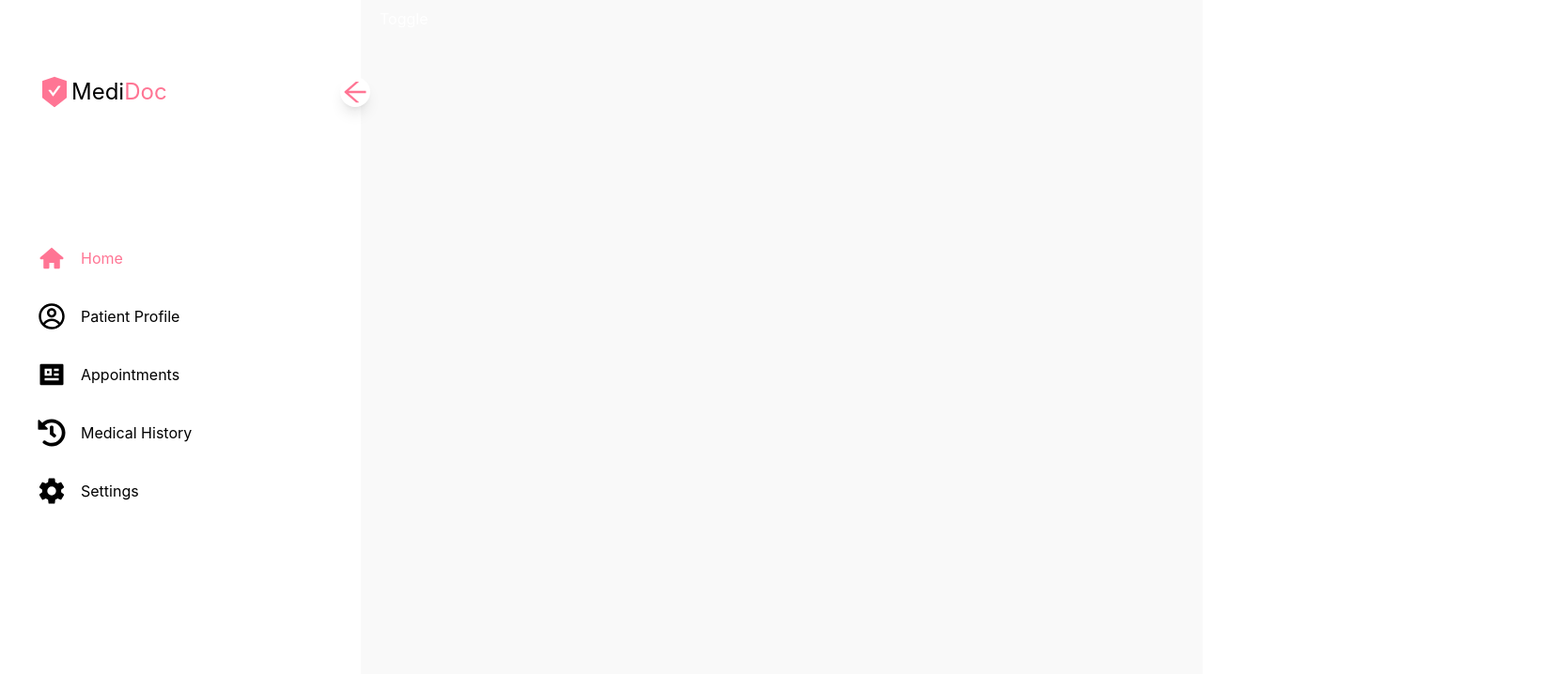
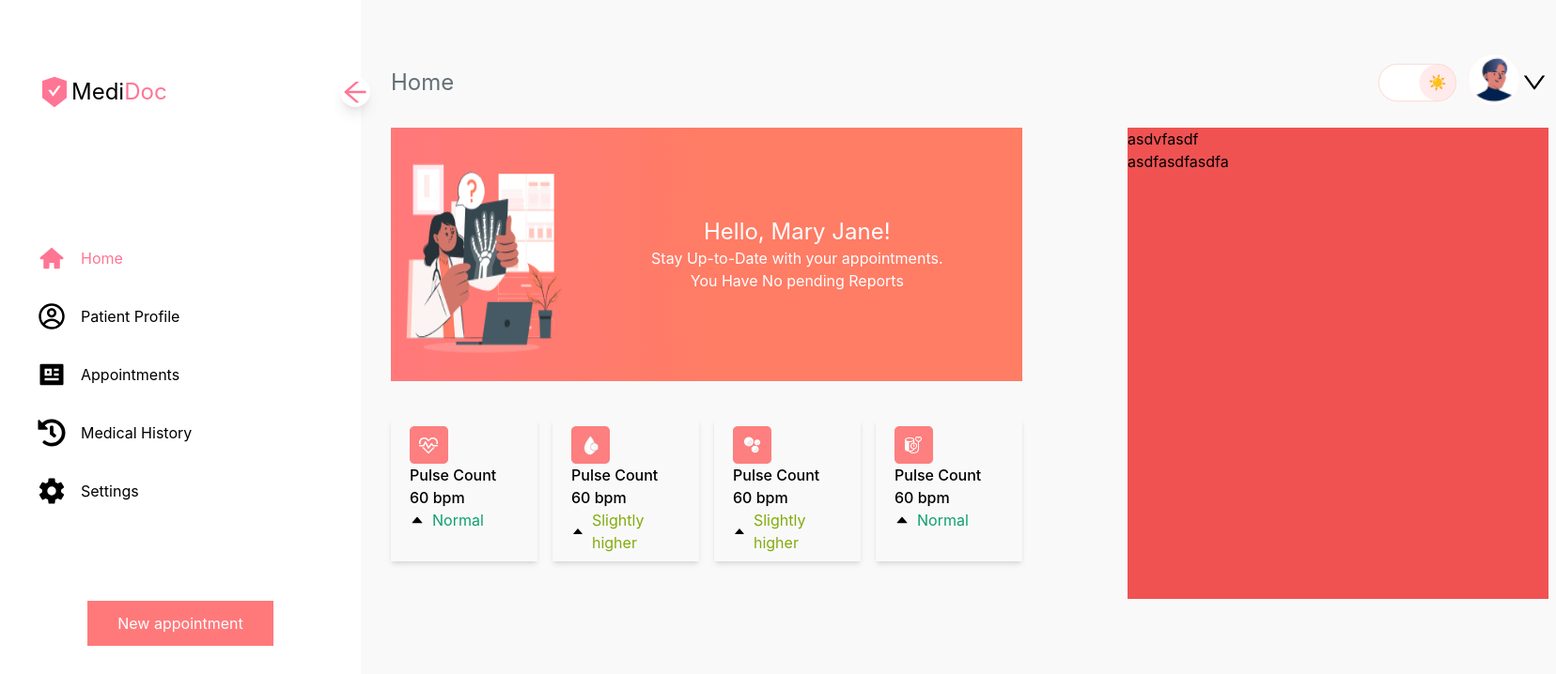
Before and after one commit to shaharia1999/News-web, a React (Create React App) app: page / in a window 1280 px wide. Shown: the top 718 px of the page at 94% size, 1656 px wide, since content can reach past the window. Built offline with nearby package versions, Linux system fonts and the light colour scheme.

Commit message:
git_push

```diff
--- a/src/App.js
+++ b/src/App.js
@@ -6,26 +6,38 @@ import { RiProfileFill } from "react-icons/ri";
 import { FaHistory } from "react-icons/fa";
 import { IoSettingsSharp } from "react-icons/io5";
 import { GiHamburgerMenu } from "react-icons/gi";
+import { AiFillCaretUp } from "react-icons/ai";
 import { FaPlus } from "react-icons/fa";
 import { useState } from "react";
-
+import light from "../src/Images/Toggle button.png";
+import dark from "../src/Images/Toggle button (1).png";
+import simple1 from "../src/Images/Svg_sample1.png";
+import avatar from "../src/Images/Avatar.png";
+import love from "../src/Images/Frame 2846.png";
+import love1 from "../src/Images/Frame 2846 (3).png";
+import love2 from "../src/Images/Frame 2846 (2).png";
+import love3 from "../src/Images/Frame 2846 (1).png";
+import { AiOutlineDown } from "react-icons/ai";
 
 function App() {
   const [hide, setHide] = useState(true);
+  const [darks, setDarks] = useState(false);
   const Tg = () => {
     let btn = document.documentElement.classList.toggle("dark");
     console.log(btn);
+    setDarks((pre) => !pre);
   };
 
   return (
     <div className="flex">
       <div>
-        <div className={`h-screen relative  bg-[#FFFFFF] ${hide? 'w-96':'w-20'}`}>
-          {
-            hide ?  <div
-            className=
-              'flex px-10 items-center relative mt-20'
+        <div
+          className={`h-screen relative dark:bg-[#2E1619] dark:text-white bg-[#FFFFFF] ${
+            hide ? "w-96" : "w-20"
+          }`}
         >
+          {hide ? (
+            <div className="flex px-10 items-center relative pt-20">
               <AiFillSafetyCertificate className="text-[#FF7594] text-4xl font-medium " />
               <p className="text-[24px] ">
                 {" "}
@@ -35,56 +47,187 @@ function App() {
                 className="bg-white text-[#FF7594] w-8 h-8 cursor-pointer shadow-lg rounded-full absolute right-[-10px]"
                 onClick={() => setHide((prev) => !prev)}
               />
-          </div>:<li className={`flex  items-center ${!hide && 'justify-center'} gap-4 py-4 mt-10`}>
-                <GiHamburgerMenu className="text-[#FF7594] text-3xl font-medium cursor-pointer " onClick={() => setHide((prev) => !prev)} />
+            </div>
+          ) : (
+            <li
+              className={`flex  items-center ${
+                !hide && "justify-center"
+              } gap-4 py-4 pt-10`}
+            >
+              <GiHamburgerMenu
+                className="text-[#FF7594] text-3xl font-medium cursor-pointer "
+                onClick={() => setHide((prev) => !prev)}
+              />
+            </li>
+          )}
 
-              </li>
-          }
-
-          <div className={`mt-32 ${hide?'px-10':'px-0'}`}>
+          <div className={`mt-32 ${hide ? "px-10" : "px-0"}`}>
             <ul>
-              <li className={`flex  items-center ${!hide && 'justify-center'} gap-4 py-4`}>
+              <li
+                className={`flex  items-center ${
+                  !hide && "justify-center"
+                } gap-4 py-4`}
+              >
                 <TiHome className="text-[#FF7594] text-3xl font-medium " />
                 {hide && <p className="text-16px text-[#FF7594]">Home</p>}
               </li>
-              <li className={`flex  items-center ${!hide && 'justify-center'} gap-4 py-4`}>
+              <li
+                className={`flex  items-center ${
+                  !hide && "justify-center"
+                } gap-4 py-4`}
+              >
                 <CgProfile className=" text-3xl font-medium " />
                 {hide && <p className="text-16px">Patient Profile </p>}
               </li>
 
-              <li className={`flex  items-center ${!hide && 'justify-center'} gap-4 py-4`}>
+              <li
+                className={`flex  items-center ${
+                  !hide && "justify-center"
+                } gap-4 py-4`}
+              >
                 <RiProfileFill className=" text-3xl font-medium " />
                 {hide && <p className="text-16px ">Appointments</p>}
               </li>
-              <li className={`flex  items-center ${!hide && 'justify-center'} gap-4 py-4`}>
+              <li
+                className={`flex  items-center ${
+                  !hide && "justify-center"
+                } gap-4 py-4`}
+              >
                 <FaHistory className=" text-3xl font-medium " />
 
                 {hide && <p className="text-16px">Medical History</p>}
               </li>
-              <li className={`flex  items-center ${!hide && 'justify-center'} gap-4 py-4`}>
+              <li
+                className={`flex  items-center ${
+                  !hide && "justify-center"
+                } gap-4 py-4`}
+              >
                 <IoSettingsSharp className=" text-3xl font-medium " />
                 {hide && <p className="text-16px ">Settings</p>}
               </li>
             </ul>
           </div>
           <div className="absolute bottom-28  w-full flex justify-center">
-            {hide ?<p className="text-16px  bg-gradient-to-r w-auto from-[#FF797B]  to-[#FF797B] px-8 py-3 text-white ">
+            {hide ? (
+              <p className="text-16px  bg-gradient-to-r w-auto from-[#FF797B]  to-[#FF797B] px-8 py-3 text-white ">
                 New appointment
-              </p>:<li className={`flex  items-center ${!hide && 'justify-center'} gap-4 py-4`}>
-                <div className="h-12 w-12 bg-[#e53a3d] flex items-center justify-center rounded-3xl"><FaPlus className=" text-3xl font-medium w-8 h-8 rounded-full bg-[#FF797B] text-white " /></div>
-
-
+              </p>
+            ) : (
+              <li
+                className={`flex  items-center ${
+                  !hide && "justify-center"
+                } gap-4 py-4`}
+              >
+                <div className="h-12 w-12 bg-[#e53a3d] flex items-center justify-center rounded-3xl">
+                  <FaPlus className=" text-3xl font-medium w-8 h-8 rounded-full bg-[#FF797B] text-white " />
+                </div>
               </li>
-
-            }
+            )}
           </div>
         </div>
       </div>
 
-      <div className="bg-[#F9F9F9] w-full">
-        <button className="px-5 py-2 bg-green text-white " onClick={Tg}>
-          Toggle
-        </button>
+      <div className=" dark:bg-[#150A09] dark:text-white bg-[#F9F9F9] w-full pl-8 pr-2 pt-10 ">
+        <div className="flex justify-between items-center  h-24">
+          <p className="text-[24px] text-[#646F75] dark:text-white">Home</p>
+          <div className="flex justify-center gap-3 ">
+            <div className="flex justify-center items-center">
+              <img
+                alt="Light-mod"
+                src={darks ? dark : light}
+                className="cursor-pointer"
+                onClick={Tg}
+              />
+            </div>
+            <div className="">
+              <div className="flex justify-center">
+                <img alt="Light-mod" src={avatar} className="cursor-pointer h-14 w-14" />
+                <li
+                  className={`flex  items-center ${
+                    !hide && "justify-center"
+                  } gap-4 py-4`}
+                >
+                  <AiOutlineDown className=" text-3xl font-medium " />
+                </li>
+              </div>
+            </div>
+          </div>
+        </div>
+        {/* Content Div */}
+        <div className="grid grid-cols-12 gap-x-28" >
+          <div className="col-span-7 ">
+            <article className="bg-gradient-to-r from-[#FF797B] via-[#FF7C65] to-[#FF7C65] flex text-white ">
+                 <div><img className=" h-[270px] w-[270px]"  alt="doctor" src={simple1}/></div>
+                 <div className="flex justify-center items-center text-left flex-col w-full">
+                <h3 className="text-2xl">Hello, Mary Jane!</h3>
+                <p>Stay Up-to-Date with your appointments.</p>
+                <p>You Have No pending Reports</p>
+
+
+                 </div>
+            </article>
+            <div className="grid grid-cols-4 py-10 gap-4">
+            <article className="shadow-md px-5 py-2 dark:bg-[#2B2121]">
+              <div>
+                <img  alt='love' src={love} />
+              </div>
+              <p className="font-medium">Pulse Count</p>
+              <p className="font-medium">60 bpm</p>
+
+              <div className="flex items-center ">
+              <AiFillCaretUp className="text-black dark:text-white mr-2"/>
+              <p className="text-green-500">Normal</p>
+                </div>
+            </article>
+            <article className="shadow-md px-5 py-2 dark:bg-[#2B2121]">
+              <div>
+                <img  alt='love' src={love1} />
+              </div>
+              <p className="font-medium">Pulse Count</p>
+              <p className="font-medium">60 bpm</p>
+
+              <div className="flex items-center ">
+              <AiFillCaretUp className="text-black dark:text-white mr-2"/>
+
+                <p className="text-[#82AB0D]">Slightly higher</p>
+                </div>
+            </article>
+            <article className="shadow-md px-5 py-2 dark:bg-[#2B2121]">
+              <div>
+                <img  alt='love' src={love2} />
+              </div>
+              <p className="font-medium">Pulse Count</p>
+              <p className="font-medium">60 bpm</p>
+
+              <div className="flex items-center ">
+              <AiFillCaretUp className="text-black dark:text-white mr-2"/>
+
+                <p className="text-[#82AB0D]">Slightly higher</p>
+                </div>
+            </article>
+            <article className="shadow-md px-5 py-2 dark:bg-[#2B2121]">
+              <div>
+                <img  alt='love' src={love3} />
+              </div>
+              <p className="font-medium">Pulse Count</p>
+              <p className="font-medium">60 bpm</p>
+
+              <div className="flex items-center ">
+              <AiFillCaretUp className="text-black dark:text-white mr-2"/>
+
+                <p className="text-green-500">Normal</p>
+                </div>
+            </article>
+
+            </div>
+
+
+          </div>
+          <div className="col-span-5 bg-red-500">
+            <article>asdvfasdf</article>
+            <article>asdfasdfasdfa</article>
+          </div>
+        </div>
       </div>
     </div>
   );
--- a/tailwind.config.js
+++ b/tailwind.config.js
@@ -5,6 +5,24 @@ module.exports = {
   "./node_modules/flowbite/**/*.js"
 ],
   theme: {
+    theme: {
+      screens: {
+        'sm': '640px',
+        // => @media (min-width: 640px) { ... }
+
+        'md': '768px',
+        // => @media (min-width: 768px) { ... }
+
+        'lg': '1200px',
+        // => @media (min-width: 1024px) { ... }
+
+        'xl': '1280px',
+        // => @media (min-width: 1280px) { ... }
+
+        '2xl': '1536px',
+        // => @media (min-width: 1536px) { ... }
+      }
+    },
     extend: {
       fontFamily:{
        Popines:['Poppins'],
```
Lines whose indentation alone changed are shown as unchanged.
